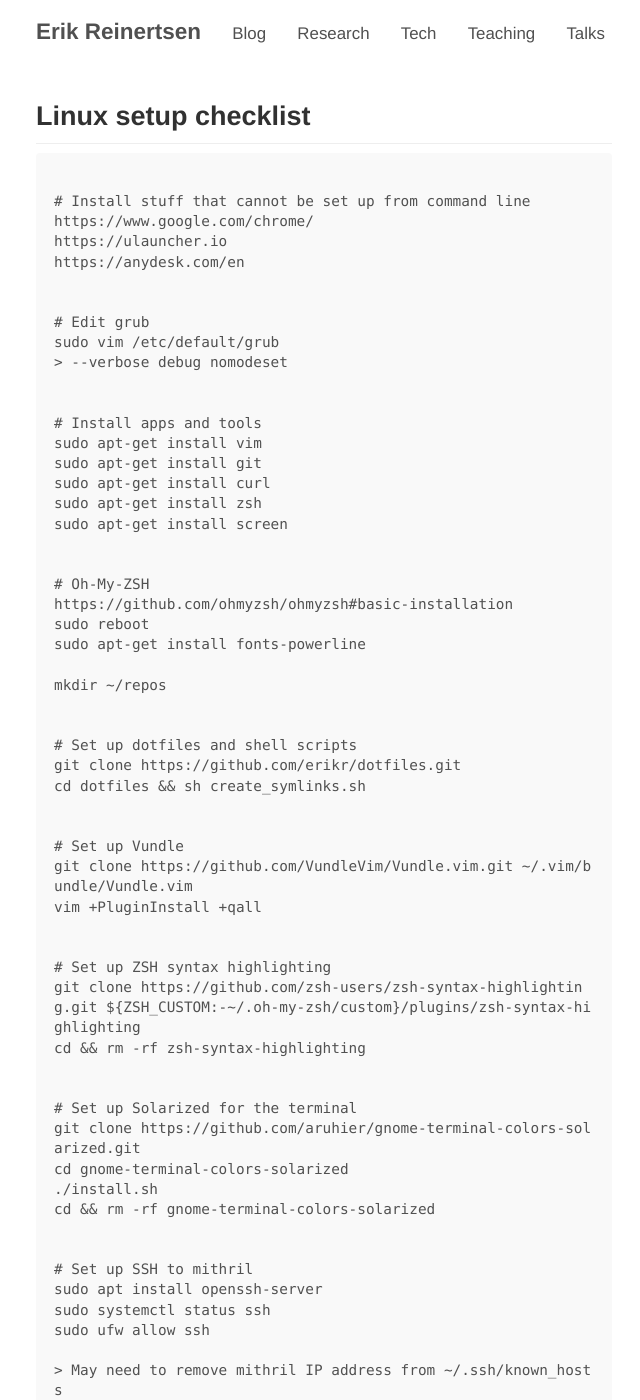
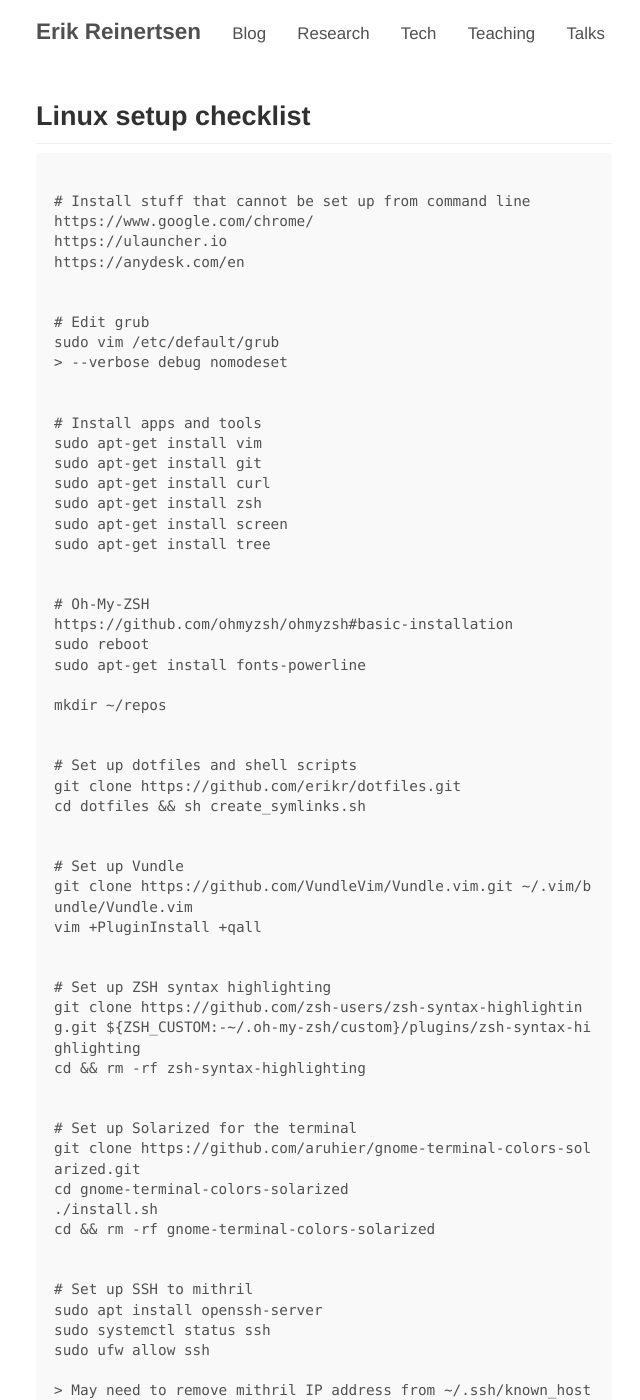
Before and after one commit to erikr/erikr.github.io, a Jekyll site: the page built from _posts/2019-11-22-linux-setup.md, in a window 1280 px wide and 1400 px high. Shown: the whole window, without its empty margins (316-956 px from the left). Built offline with Jekyll 4.4.1, drawn with Linux system fonts in a browser that asks for light colours; nearby versions of some CDN libraries; comment, search, counter and statistics services are not loaded; some of the changed text lies outside the part shown.

Commit message:
adds tree to linux setup

```diff
--- a/_posts/2019-11-22-linux-setup.md
+++ b/_posts/2019-11-22-linux-setup.md
@@ -22,6 +22,7 @@ sudo apt-get install git
 sudo apt-get install curl
 sudo apt-get install zsh
 sudo apt-get install screen
+sudo apt-get install tree
 
 
 # Oh-My-ZSH
```
